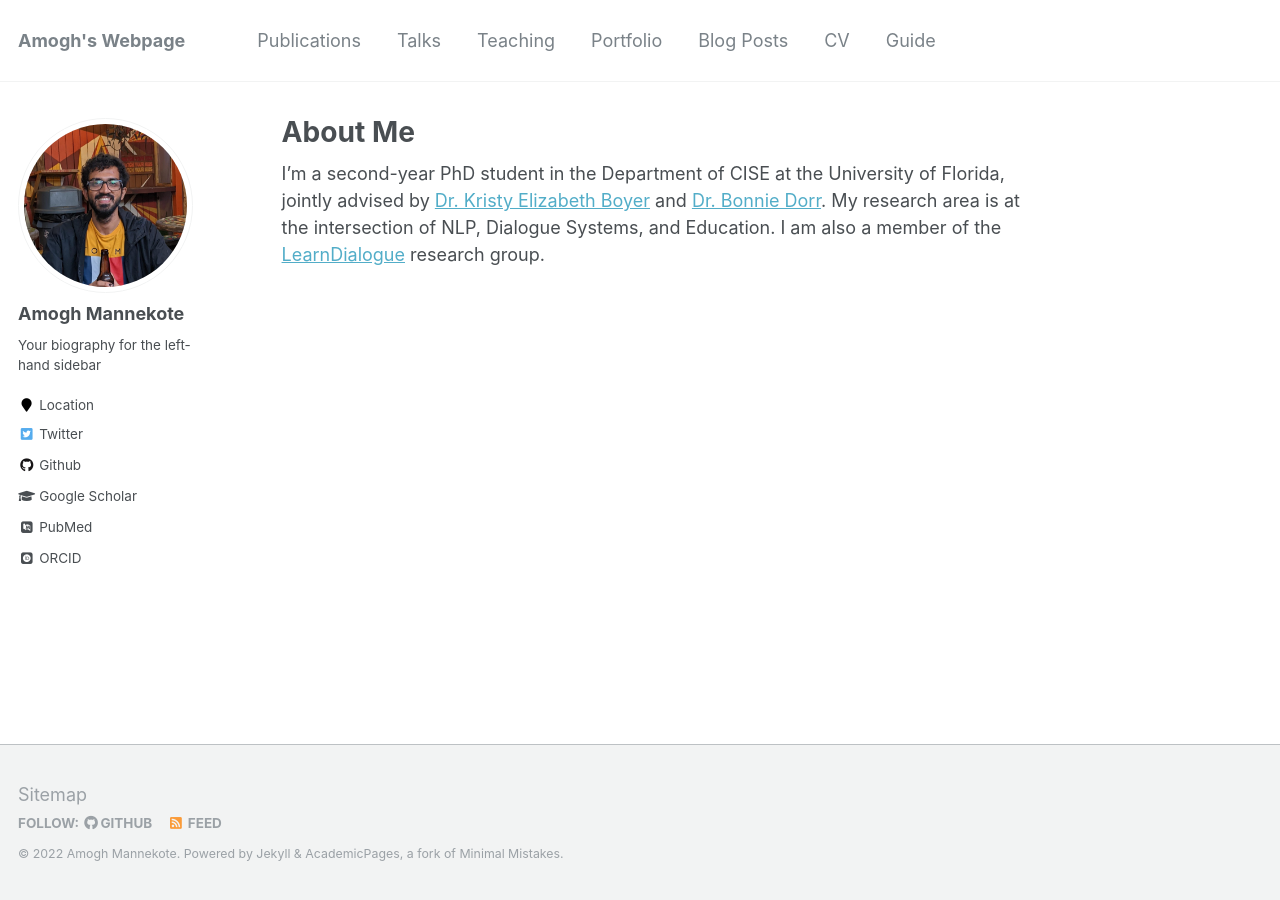
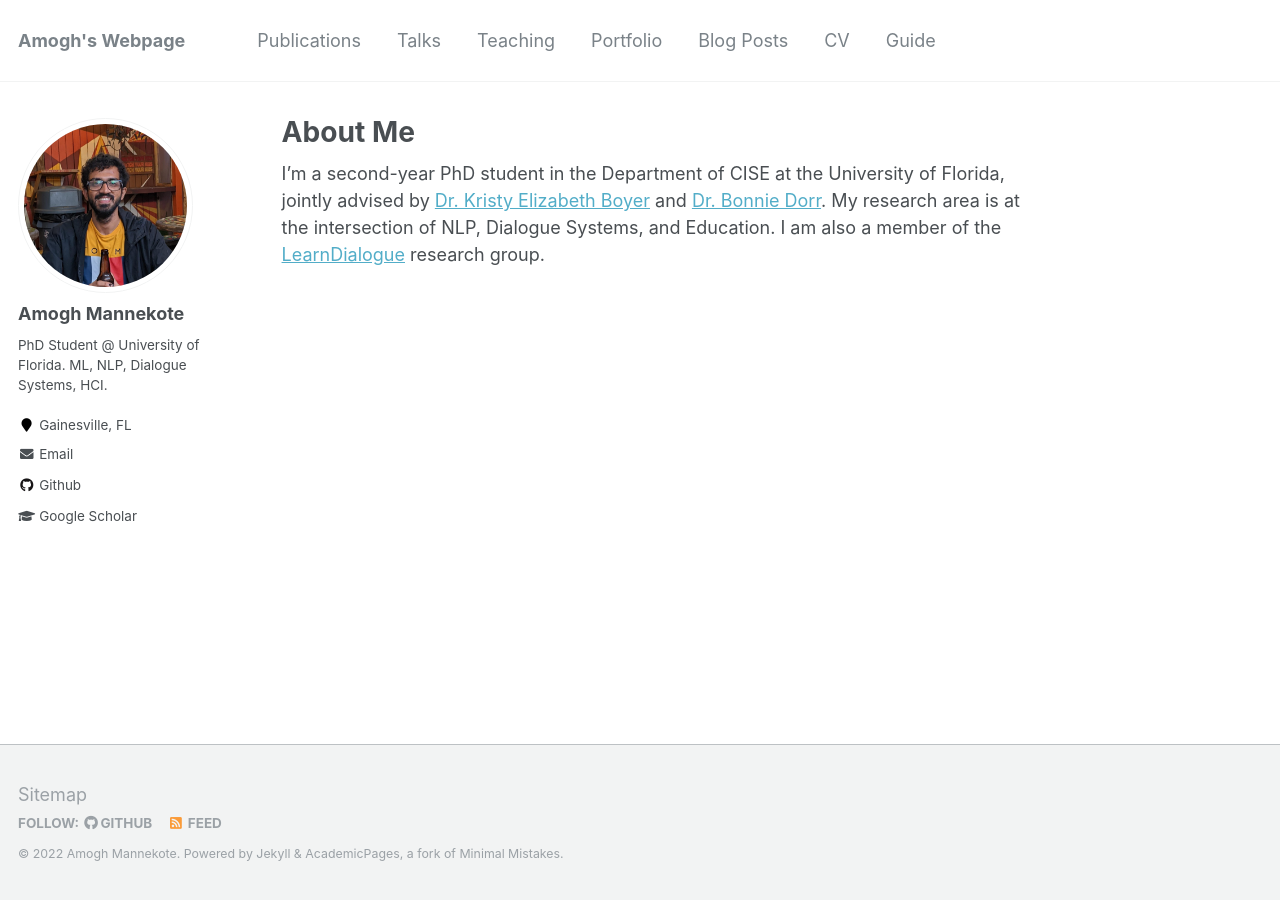
Before and after one commit to msamogh/msamogh.github.io, a Jekyll site: the page built from _pages/about.md, in a window 1280 px wide. Built offline with Jekyll 4.4.1, drawn with Linux system fonts in a browser that asks for light colours; some web fonts are replaced.

Commit message:
Add more links

```diff
--- a/_config.yml
+++ b/_config.yml
@@ -82,12 +82,12 @@ analytics:
 author:
   name             : "Amogh Mannekote"
   avatar           : "profile.jpeg"
-  bio              : "Your biography for the left-hand sidebar"
-  location         : "Location"
+  bio              : "PhD Student @ University of Florida. ML, NLP, Dialogue Systems, HCI."
+  location         : "Gainesville, FL"
   employer         :
-  pubmed           : "https://www.ncbi.nlm.nih.gov/pubmed/?term=john+snow"
-  googlescholar    : "http://yourfullgooglescholarurl.com"
-  email            :
+  pubmed           :
+  googlescholar    : "https://scholar.google.com/citations?user=Vq8XjxAAAAAJ&hl=en"
+  email            : "amogh.mannekote@ufl.edu"
   researchgate     :  # example: "https://www.researchgate.net/profile/yourprofile"
   uri              :
   bitbucket        :
@@ -96,20 +96,20 @@ author:
   flickr           :
   facebook         :
   foursquare       :
-  github           : "academicpages"
+  github           : "msamogh"
   google_plus      :
   keybase          :
   instagram        :
   impactstory      : #"https://profiles.impactstory.org/u/xxxx-xxxx-xxxx-xxxx"
   lastfm           :
   linkedin         :
-  orcid            : "http://orcid.org/yourorcidurl"
+  orcid            :
   pinterest        :
   soundcloud       :
   stackoverflow    : # http://stackoverflow.com/users/123456/username
   steam            :
   tumblr           :
-  twitter          : "replacethistwitterhandle"
+  twitter          :
   vine             :
   weibo            :
   xing             :
```
